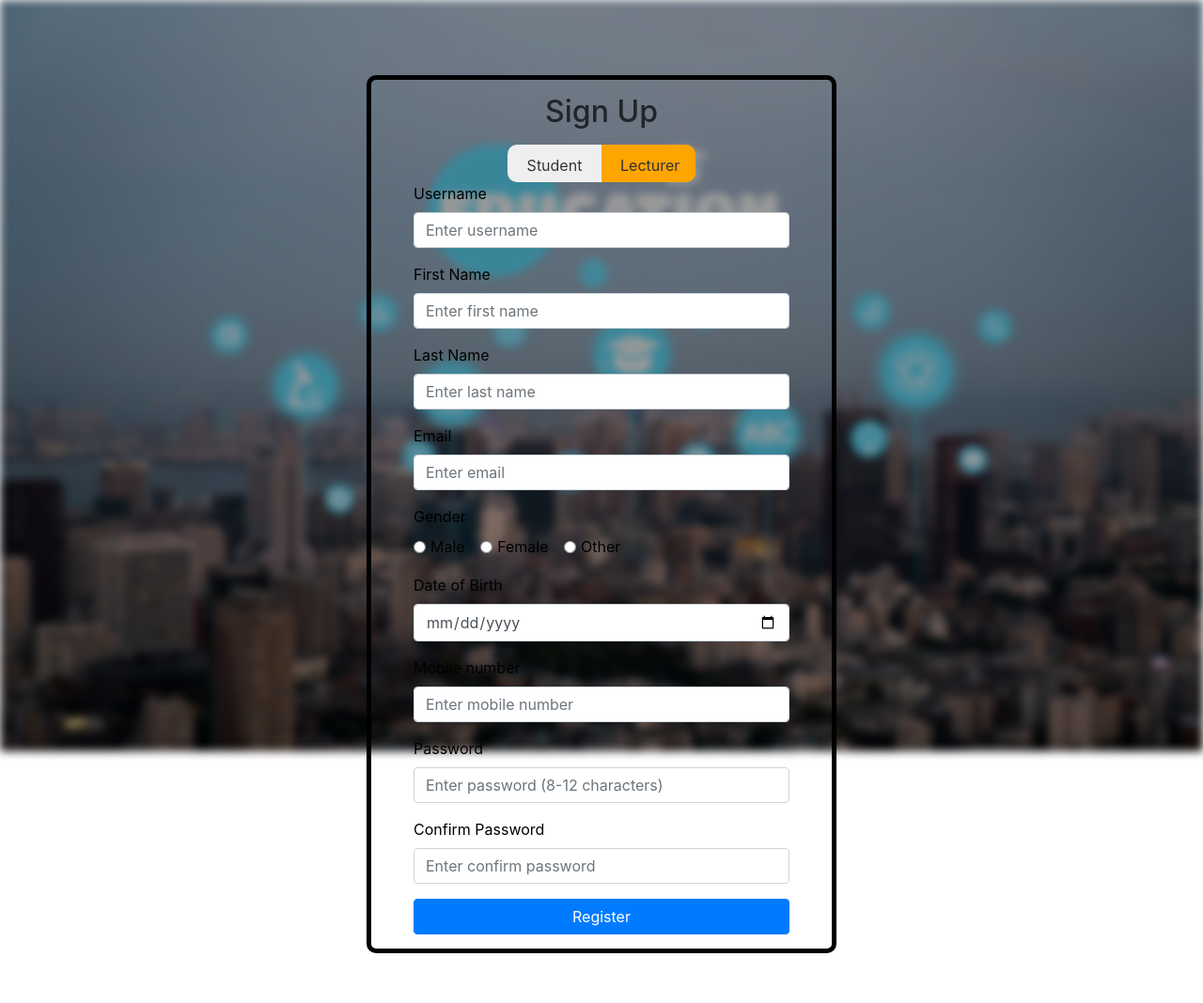
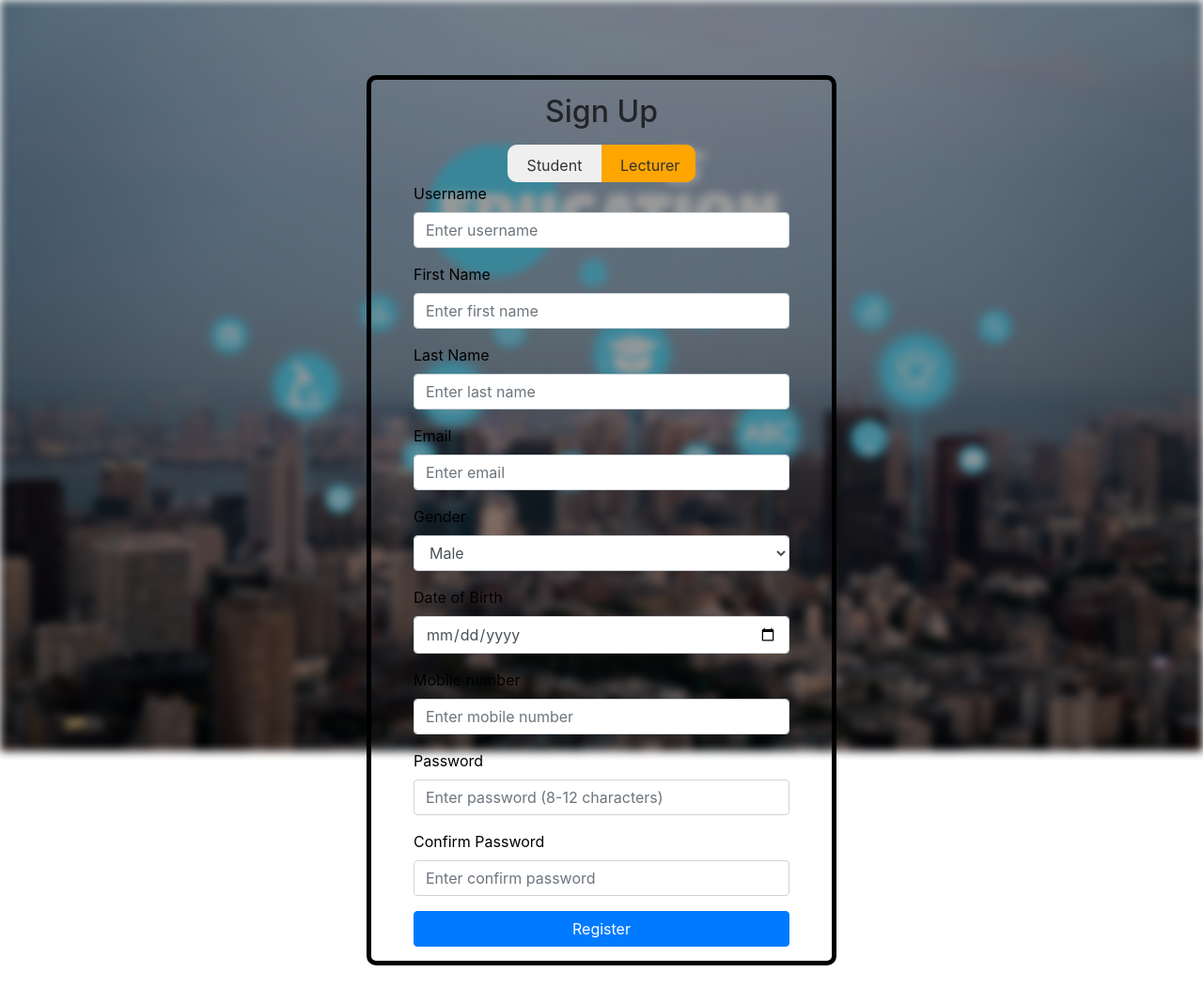
Before and after one commit to sandeepal513/WEB-LMS, a PHP site: page /singup.php in a window 1280 px wide. Shown: the top 1068 px of the page at 94% size. Before the commit the page ends 1015 px from the top, so only its background shows below. Run offline with PHP 8.4, Linux system fonts and the light colour scheme.

Commit message:
update sing up page

```diff
--- a/singup.php
+++ b/singup.php
@@ -18,15 +18,9 @@
         <div style="width: 100%; max-width: 400px; z-index: 1">
             <h2 class="text-center mb-3">Sign Up</h2>
             <div class="btn-div d-flex justify-content-center">
-                <!-- <button type="button" value="Student" name="roles" class="stu-div" id="stubtn" required>Student</button>
-                <button type="button" value="Lecturer" name="roles" class="lec-div" id="lecbtn" required>Lecturer</button>
-             -->
+
              <button type="button" onclick="setRole('Student')" class="stu-div" id="stubtn">Student</button>
              <button type="button" onclick="setRole('Lecturer')" class="lec-div" id="lecbtn">Lecturer</button>
-                <!-- <button type="button" value="Student" onclick="setRole('Student')" class="stu-div" id="stubtn">Student</button>
-                <button type="button" value="Lecturer" onclick="setRole('Lecturer')" class="lec-div" id="lecbtn">Lecturer</button>
-
-             -->
             </div>
 
 
@@ -53,7 +47,13 @@
                 <!-- Gender Field -->
                 <div class="mb-3">
                   <label for="Gender">Gender</label><br>
-                    <div class="form-check form-check-inline">
+                  <select name="dropdown" class="form-control" id="gen" >
+                        <option> Male</option>
+                        <option>Female</option>
+                        <option>Other</option>
+                    </select>
+                      </div>
+                    <!-- <div class="form-check form-check-inline">
                       <input type="radio" name="gender" id="male" value="Male" class="form-check-input">
                  <label for="male" class="form-check-label">Male</label>
                 </div>
@@ -65,7 +65,7 @@
                    <input type="radio" name="gender" id="other" value="Other" class="form-check-input">
                 <label for="other" class="form-check-label">Other</label>
                 </div>
-               </div>
+               </div> -->
 
 
                 <div class="mb-3">
```
